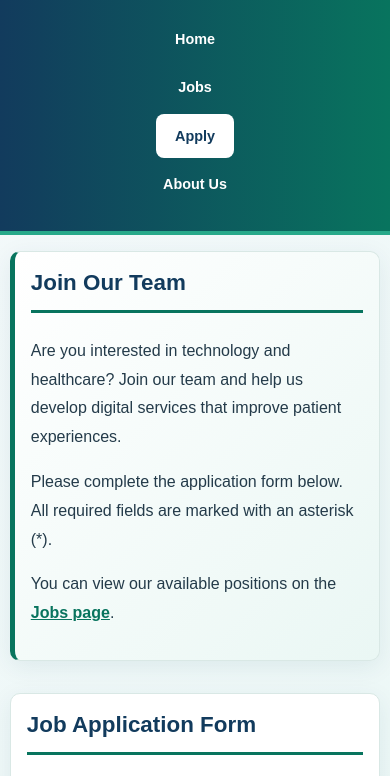
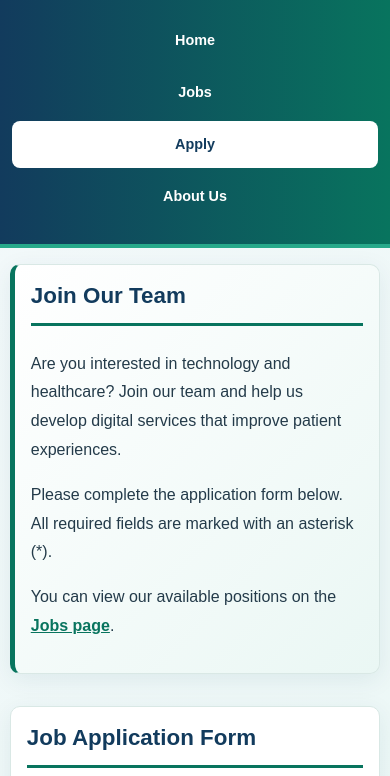
Before and after one commit to 106214603ysf/Synpase-Web-Technology-Project, a plain HTML site: page apply.html in a window 390 px wide. Shown: the part 56-832 px from the top of the page. Drawn offline with Linux system fonts and the light colour scheme.

Commit message:
Improve application and global CSS styling

```diff
--- a/styles.css
+++ b/styles.css
@@ -1,17 +1,25 @@
 /*
-=================================================
+=========================================================
 DIGITAL HEALTH & WELLNESS WEBSITE
 GLOBAL STYLESHEET
 
 Group 1 - Web Technology Project
-Global CSS: Amani
-=================================================
+Developer: Amani Aly
+
+CSS Concepts:
+- Box Model
+- Flexbox
+- Relative Measurement Units
+- Responsive Design
+- Media Queries
+- Accessibility
+=========================================================
 */
 
 
-/* ==============================================
+/* ==========================================
    1. GLOBAL COLOUR VARIABLES
-============================================== */
+========================================== */
 
 :root {
     --primary-blue: #123b5d;
@@ -26,9 +34,9 @@ Global CSS: Amani
 }
 
 
-/* ==============================================
+/* ==========================================
    2. RESET AND BOX MODEL
-============================================== */
+========================================== */
 
 * {
     box-sizing: border-box;
@@ -43,7 +51,6 @@ body {
     padding: 0;
 
     font-family: Arial, Helvetica, sans-serif;
-
     color: var(--text-dark);
 
     background: linear-gradient(
@@ -57,9 +64,9 @@ body {
 }
 
 
-/* ==============================================
+/* ==========================================
    3. WEBSITE HEADER
-============================================== */
+========================================== */
 
 body > header {
     background: linear-gradient(
@@ -71,7 +78,6 @@ body > header {
     color: var(--white);
 
     padding: 2rem 5%;
-
     text-align: center;
 
     border-bottom: 4px solid #27a98a;
@@ -91,16 +97,13 @@ body > header h1 {
 }
 
 
-/* ==============================================
-   4. NAVIGATION
-============================================== */
+/* ==========================================
+   4. WEBSITE NAVIGATION
+========================================== */
 
-nav ul {
-    list-style: none;
+/* Supports navigation with or without a list */
 
-    margin: 0;
-    padding: 0;
-
+body > header nav {
     display: flex;
 
     justify-content: center;
@@ -112,9 +115,28 @@ nav ul {
 }
 
 
+/* Navigation list */
+
+body > header nav ul {
+    display: flex;
+
+    justify-content: center;
+    align-items: center;
+
+    flex-wrap: wrap;
+
+    gap: 1rem;
+
+    list-style: none;
+
+    margin: 0;
+    padding: 0;
+}
+
+
 /* Navigation links */
 
-nav a {
+body > header nav a {
     display: inline-block;
 
     color: var(--white);
@@ -128,28 +150,39 @@ nav a {
 
     border-radius: 8px;
 
-    transition: background-color 0.3s ease;
+    transition:
+        background-color 0.3s ease,
+        color 0.3s ease;
 }
 
 
-/* Navigation hover */
+/* Navigation hover effect */
 
-nav a:hover {
+body > header nav a:hover {
     background-color: #16856f;
+    color: var(--white);
 }
 
 
 /* Active navigation link */
 
-nav a[aria-current="page"] {
+body > header nav a[aria-current="page"] {
     background-color: var(--white);
     color: var(--primary-blue);
 }
 
 
-/* ==============================================
+/* Keep active link readable on hover */
+
+body > header nav a[aria-current="page"]:hover {
+    background-color: var(--light-green);
+    color: var(--primary-blue);
+}
+
+
+/* ==========================================
    5. MAIN CONTENT
-============================================== */
+========================================== */
 
 main {
     width: 90%;
@@ -162,9 +195,9 @@ main {
 }
 
 
-/* ==============================================
+/* ==========================================
    6. TYPOGRAPHY
-============================================== */
+========================================== */
 
 h1,
 h2,
@@ -193,9 +226,9 @@ p {
 }
 
 
-/* ==============================================
-   7. LINKS
-============================================== */
+/* ==========================================
+   7. CONTENT LINKS
+========================================== */
 
 main a {
     color: var(--primary-green);
@@ -207,9 +240,9 @@ main a:hover {
 }
 
 
-/* ==============================================
+/* ==========================================
    8. GENERAL CONTENT SECTIONS
-============================================== */
+========================================== */
 
 main > section {
     background-color: var(--white);
@@ -218,17 +251,16 @@ main > section {
 
     margin-bottom: 2rem;
 
+    border: 1px solid var(--border-colour);
     border-radius: 12px;
-
-    border: 1px solid var(--border-colour);
 
     box-shadow: 0 4px 15px rgba(18, 59, 93, 0.06);
 }
 
 
-/* ==============================================
+/* ==========================================
    9. IMAGES
-============================================== */
+========================================== */
 
 img {
     max-width: 100%;
@@ -236,9 +268,9 @@ img {
 }
 
 
-/* ==============================================
-   10. BUTTONS
-============================================== */
+/* ==========================================
+   10. GENERAL BUTTONS
+========================================== */
 
 button,
 input[type="submit"] {
@@ -247,7 +279,6 @@ input[type="submit"] {
     color: var(--white);
 
     border: none;
-
     border-radius: 8px;
 
     padding: 0.8rem 1.5rem;
@@ -259,7 +290,7 @@ input[type="submit"] {
 }
 
 
-/* Button hover */
+/* Button hover effect */
 
 button:hover,
 input[type="submit"]:hover {
@@ -267,9 +298,9 @@ input[type="submit"]:hover {
 }
 
 
-/* ==============================================
+/* ==========================================
    11. ACCESSIBILITY
-============================================== */
+========================================== */
 
 /* Visible keyboard focus */
 
@@ -283,9 +314,9 @@ textarea:focus-visible {
 }
 
 
-/* ==============================================
-   12. FOOTER
-============================================== */
+/* ==========================================
+   12. WEBSITE FOOTER
+========================================== */
 
 body > footer {
     background-color: var(--primary-blue);
@@ -322,11 +353,9 @@ body > footer a:hover {
 }
 
 
-/* ==============================================
-   13. RESPONSIVE DESIGN
-============================================== */
-
-/* Tablet screens */
+/* ==========================================
+   13. RESPONSIVE DESIGN - TABLETS
+========================================== */
 
 @media only screen and (max-width: 768px) {
 
@@ -338,11 +367,12 @@ body > footer a:hover {
         font-size: 1.6rem;
     }
 
-    nav ul {
+    body > header nav,
+    body > header nav ul {
         gap: 0.5rem;
     }
 
-    nav a {
+    body > header nav a {
         padding: 0.6rem 0.8rem;
         font-size: 0.9rem;
     }
@@ -367,80 +397,64 @@ body > footer a:hover {
 }
 
 
-/* Mobile screens */
+/* ==========================================
+   14. RESPONSIVE DESIGN - MOBILE
+========================================== */
 
 @media only screen and (max-width: 480px) {
+
+    body > header {
+        padding: 1.5rem 3%;
+    }
 
     body > header h1 {
         font-size: 1.4rem;
     }
 
-    nav ul {
+    /* Mobile navigation */
+
+    body > header nav {
         flex-direction: column;
+        gap: 0.5rem;
+    }
+
+    body > header nav ul {
+        flex-direction: column;
+
+        width: 100%;
+
         gap: 0.3rem;
     }
 
-    nav a {
+    body > header nav li {
         width: 100%;
+    }
+
+    body > header nav a {
+        display: block;
+
+        width: 100%;
+
         text-align: center;
+
+        padding: 0.75rem 1rem;
     }
+
+    /* Mobile main content */
 
     main {
         width: 95%;
+        margin: 1rem auto;
     }
 
     main > section {
         padding: 1rem;
     }
 
+    /* Mobile footer */
+
     body > footer {
         padding: 1.5rem 5%;
     }
 
 }
-/* ==============================================
-   14. CONSISTENT NAVIGATION
-============================================== */
-
-/* Supports navigation with or without a list */
-
-body > header nav {
-    display: flex;
-    justify-content: center;
-    align-items: center;
-    flex-wrap: wrap;
-    gap: 1rem;
-}
-
-/* Navigation links */
-
-body > header nav a {
-    display: inline-block;
-    color: white;
-    text-decoration: none;
-    padding: 0.65rem 1.2rem;
-    border-radius: 8px;
-    font-weight: bold;
-}
-
-/* Hover effect */
-
-body > header nav a:hover {
-    background-color: var(--primary-green);
-}
-
-/* Mobile navigation */
-
-@media only screen and (max-width: 480px) {
-
-    body > header nav {
-        flex-direction: column;
-        gap: 0.5rem;
-    }
-
-    body > header nav a {
-        width: 100%;
-        text-align: center;
-    }
-
-}
```
Also changed, not shown: apply.css (+33 -40 lines).
